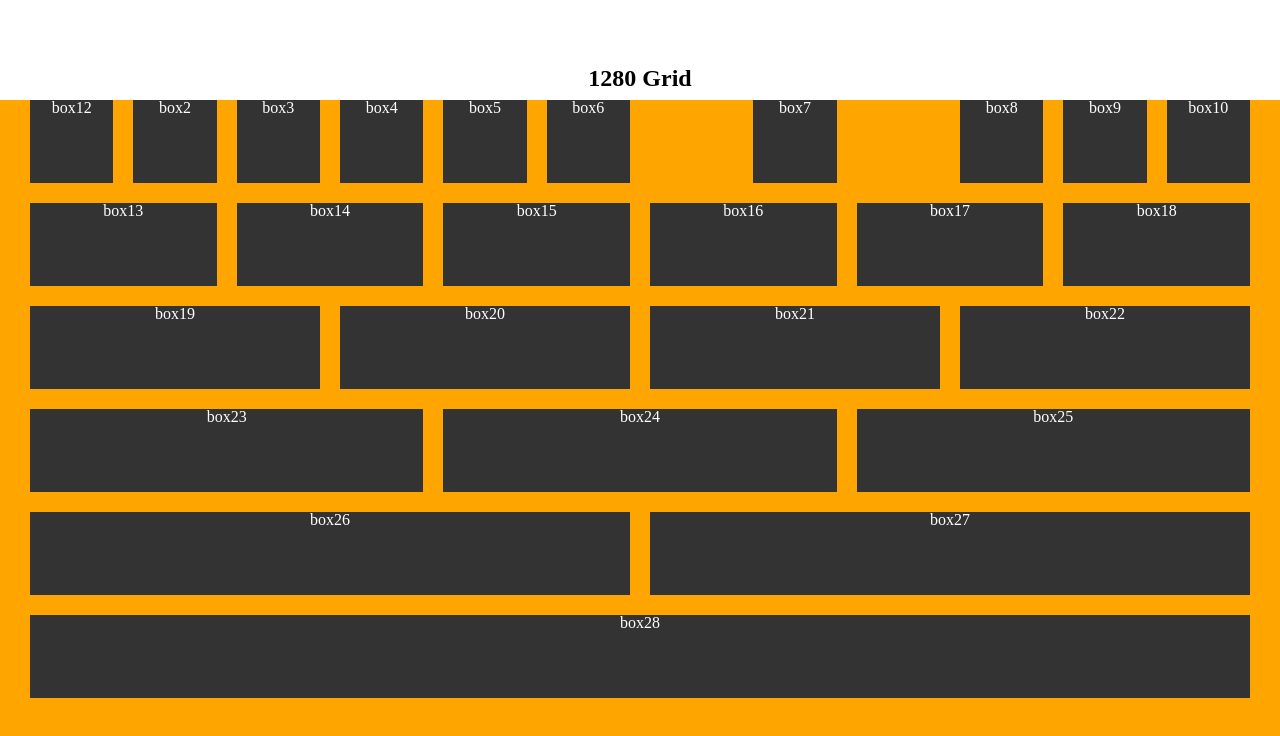
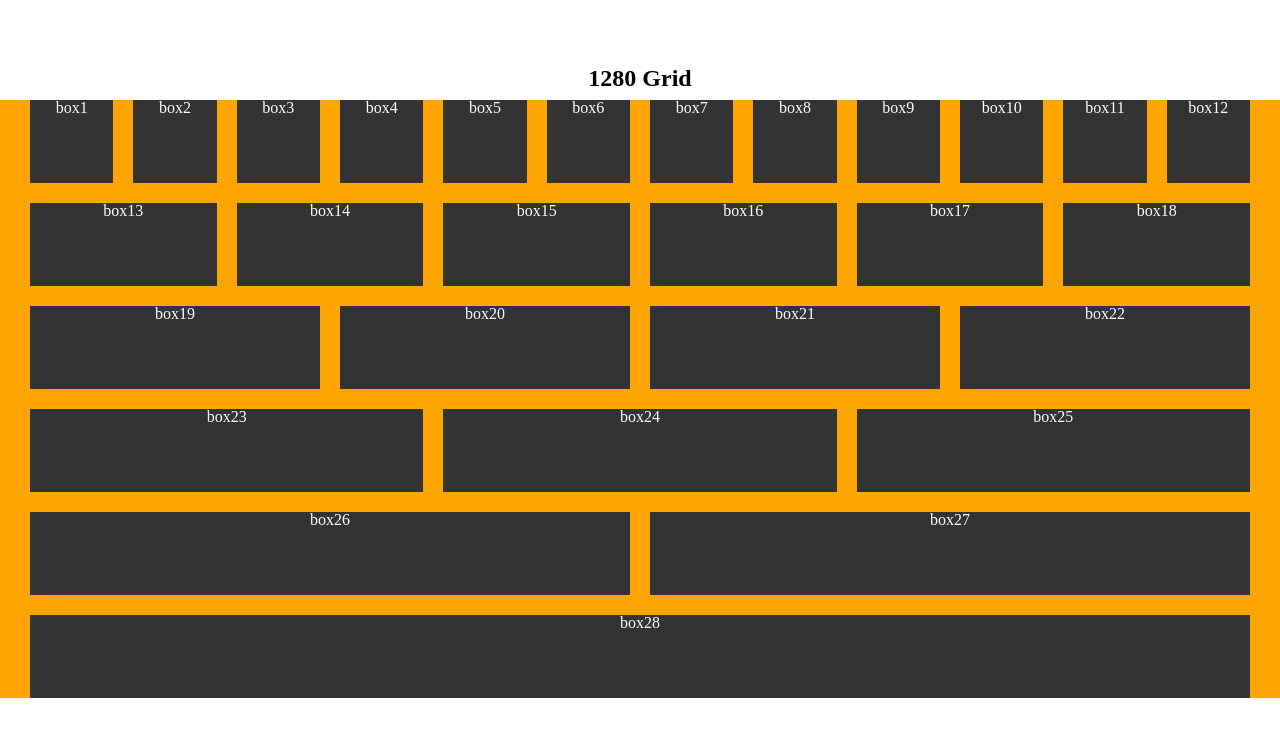
Before and after one commit to umeanz/grid_practice, a plain HTML site: page index.html in a window 1280 px wide. Drawn offline with Linux system fonts and the light colour scheme.

Commit message:
fix numbering

```diff
--- a/main.css
+++ b/main.css
@@ -37,7 +37,7 @@
 .wrapper .wrapper__boxs{
   display: grid;
   grid-template-columns: repeat(12,calc(1000px/12));
-  grid-template-rows: repeat(7,83px);
+  grid-template-rows: repeat(6,83px);
   gap: 20px;
 }
 
@@ -85,28 +85,28 @@
   text-align: center;
 }
 .wrapper .wrapper__boxs .box7{
+  grid-column: 7/8;
+  grid-row: 1/2;
+  background: #333;
+  color: #fff;
+  text-align: center;
+}
+.wrapper .wrapper__boxs .box8{
   grid-column: 8/9;
   grid-row: 1/2;
   background: #333;
   color: #fff;
   text-align: center;
 }
-.wrapper .wrapper__boxs .box8{
-  grid-column: 10/11;
-  grid-row: 1/2;
-  background: #333;
-  color: #fff;
-  text-align: center;
-}
 .wrapper .wrapper__boxs .box9{
-  grid-column: 11/12;
+  grid-column: 9/10;
   grid-row: 1/2;
   background: #333;
   color: #fff;
   text-align: center;
 }
 .wrapper .wrapper__boxs .box10{
-  grid-column: 12/13;
+  grid-column: 10/11;
   grid-row: 1/2;
   background: #333;
   color: #fff;
@@ -114,14 +114,14 @@
 }
 
 .wrapper .wrapper__boxs .box11{
-  grid-column: 1/2;
+  grid-column: 11/12;
   grid-row: 1/2;
   background: #333;
   color: #fff;
   text-align: center;
 }
 .wrapper .wrapper__boxs .box12{
-  grid-column: 1/2;
+  grid-column: 12/13;
   grid-row: 1/2;
   background: #333;
   color: #fff;
```
